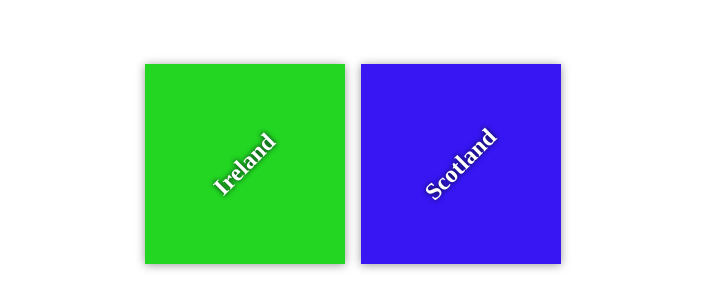
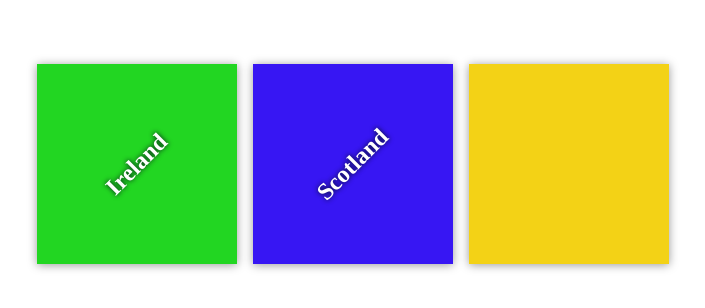
Before and after one commit to apetrosova/my-travel-plans, a plain HTML site: page index.html in a window 1280 px wide. Shown: the part 236-544 px from the top of the page, without its empty margins (287-992 px from the left). Drawn offline with Linux system fonts and the light colour scheme; files that its build step writes are made by us from their sources.

Commit message:
add Prague trip

```diff
--- a/app.css
+++ b/app.css
@@ -58,3 +58,7 @@
 #scotland {
     background-color: #3716f3;
 }
+
+#prague {
+    background-color: #f3d216;
+}
--- a/index.html
+++ b/index.html
@@ -17,6 +17,10 @@
             <div class="destination" id="scotland">
                 <h2>Scotland</h2>
             </div>
+
+            <div class="destination" id="prague">
+                <h2Prague</h2>
+            </div>
         </div>
     </div>
 
```
